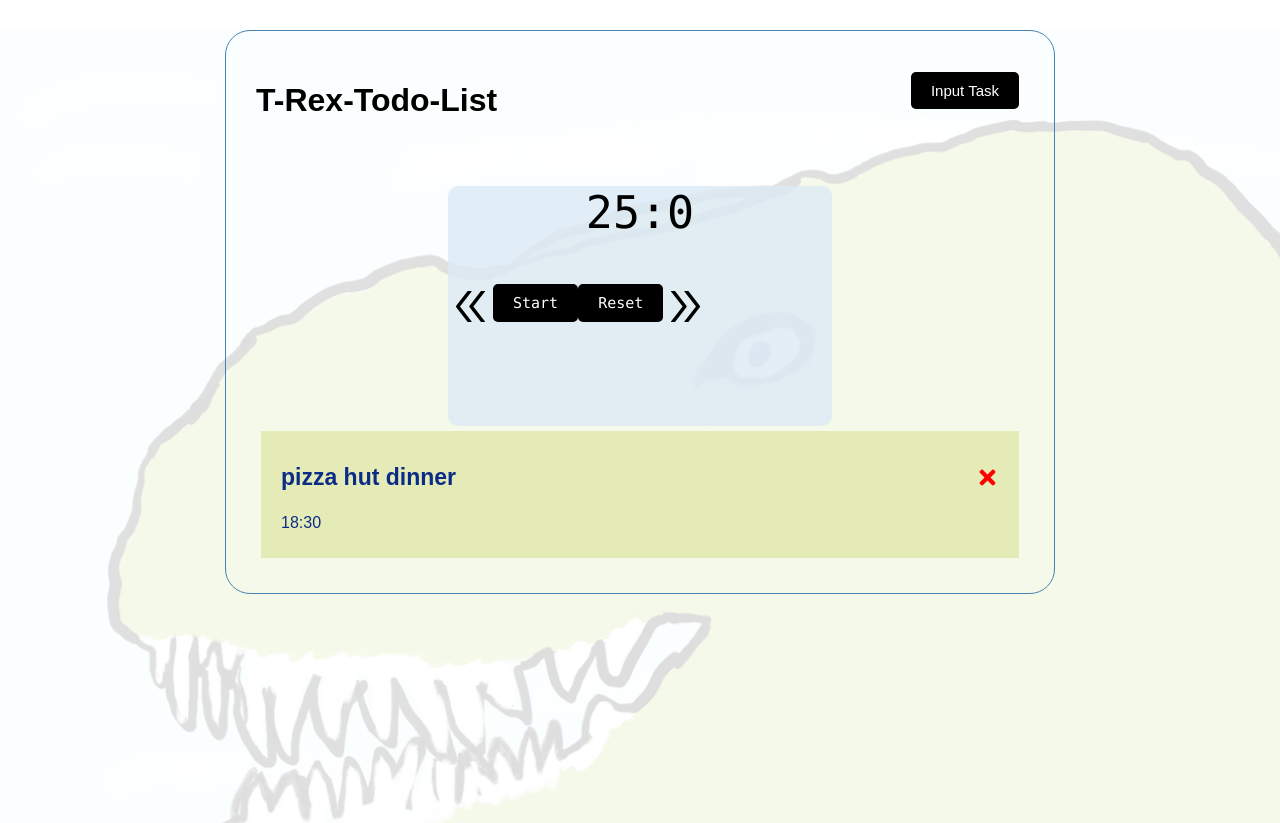
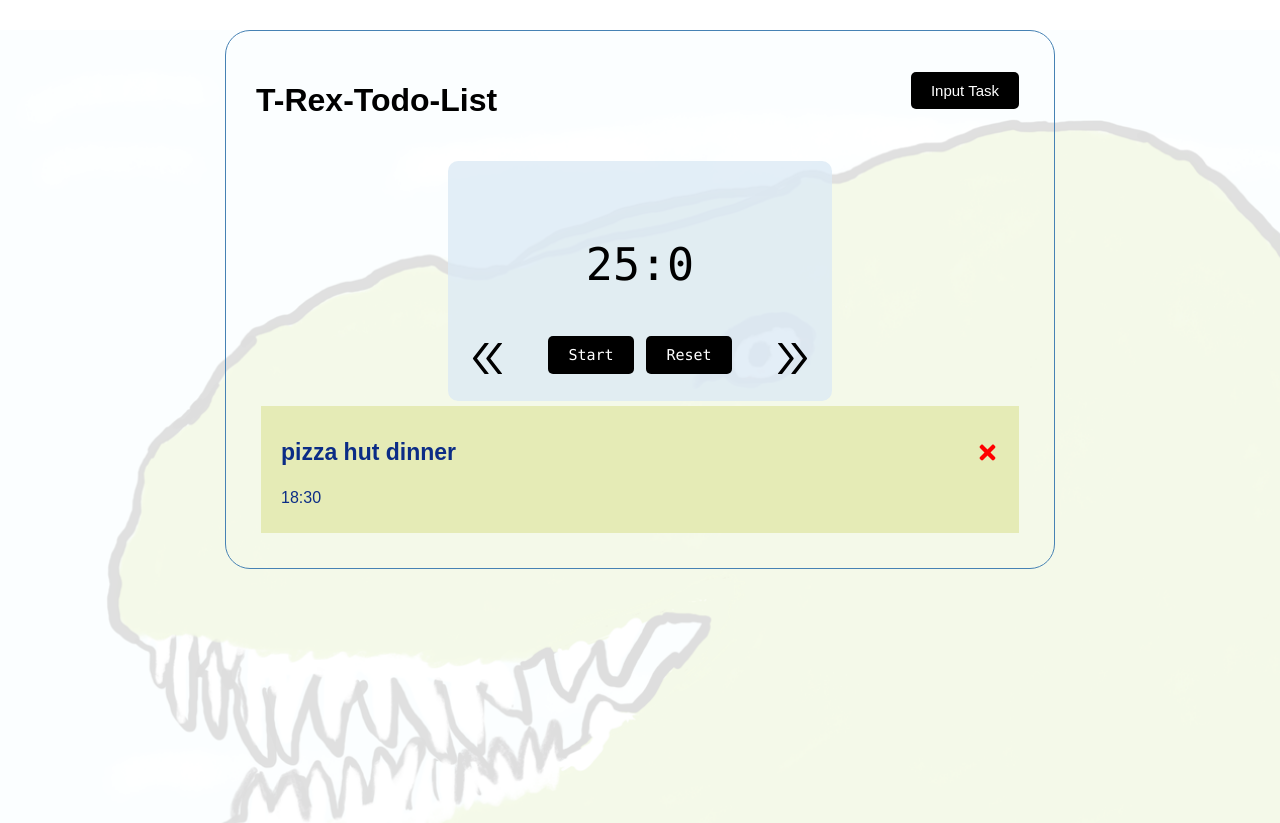
Before and after one commit to shangrex/T-Rex-Todo-List, a React (Create React App) app: page / in a window 1280 px wide. Shown: the top 823 px of the page. Built offline with nearby package versions, Linux system fonts and the light colour scheme.

Commit message:
Change switch position

```diff
--- a/src/App.js
+++ b/src/App.js
@@ -64,11 +64,19 @@ function App() {
             <div className='container'>
                 <Header showtask={showtask} onTask={()=>{setshowtask(!showtask)}}/>
                 <div className="timer_container">
+                    <div className="divider_title"></div>
                     <Timer time_count={count}/>
                     <div className="time_btn">
                         <AiOutlineDoubleLeft className="left_icon"/>
+                        <div className="divider"></div>
+                        <div className="divider"></div>
+                        <div className="divider"></div>
                         <Switchtimebtn onSwitch={switch_time} countdown={coundown}/>
+                        <div className="divider"></div>
                         <Resettimebtn onReset={reset_time}/>
+                        <div className="divider"></div>
+                        <div className="divider"></div>
+                        <div className="divider"></div>
                         <AiOutlineDoubleRight className="right_icon"/>
                     </div>
                 </div>
--- a/src/index.css
+++ b/src/index.css
@@ -96,6 +96,7 @@ code {
   display: block;
   width: 30vw;
   height: 30vh;
+  min-width: 20vw;
   text-align: center;
   background-color: rgba(221, 234, 245, 0.8);
   font-family: source-code-pro, Menlo, Monaco, Consolas, 'Courier New';
@@ -103,8 +104,7 @@ code {
 }
 
 .time_btn {
-  display: flex;
-  margin: auto;
+  display: inline-flex;
 }
 
 .left_icon {
@@ -128,3 +128,15 @@ code {
   font-size: 15px;
   font-family: inherit;
 }
+
+.divider {
+  width:1vw;
+  height:auto;
+  display:inline-block;
+}
+
+.divider_title {
+  width:1vw;
+  height: 4vh;
+  display: block;
+}
```
